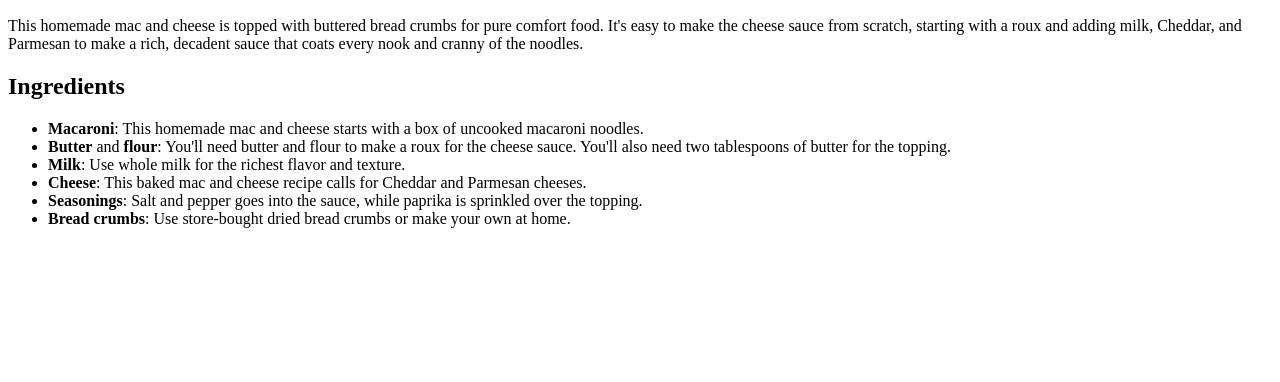
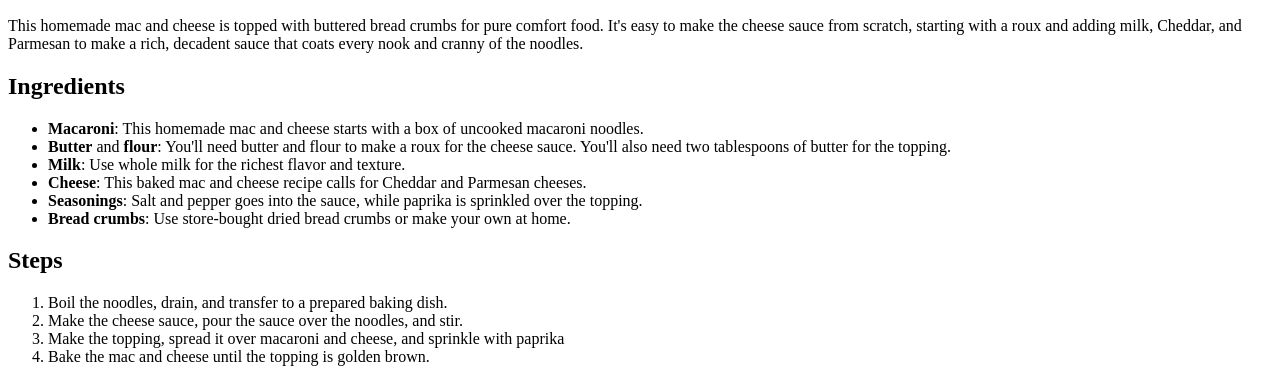
Before and after one commit to Shujimaki/odin-recipes, a plain HTML site: page recipes/mac-and-cheese.html in a window 1280 px wide. Shown: the part 460-842 px from the top of the page. Before the commit the page ends 800 px from the top, so only its background shows below. Drawn offline with Linux system fonts and the light colour scheme.

Commit message:
Add ordered list of steps to make mac and cheese
The previous version only listed the ingredients needed to make
the dish. This version now adds the step-by-step procedure needed to
actually create mac and cheese.

```diff
--- a/recipes/mac-and-cheese.html
+++ b/recipes/mac-and-cheese.html
@@ -34,7 +34,14 @@
             <li><strong>Bread crumbs</strong>: Use store-bought dried bread crumbs or make your own at home.</li>
         </ul>
 
-
+        <!-- Create an ordered list of steps needed for making mac and cheese -->
+        <h2>Steps</h2>
+        <ol>
+            <li>Boil the noodles, drain, and transfer to a prepared baking dish.</li>
+            <li>Make the cheese sauce, pour the sauce over the noodles, and stir.</li>
+            <li>Make the topping, spread it over macaroni and cheese, and sprinkle with paprika</li>
+            <li>Bake the mac and cheese until the topping is golden brown.</li>
+        </ol>
 
     </body>
 
```
